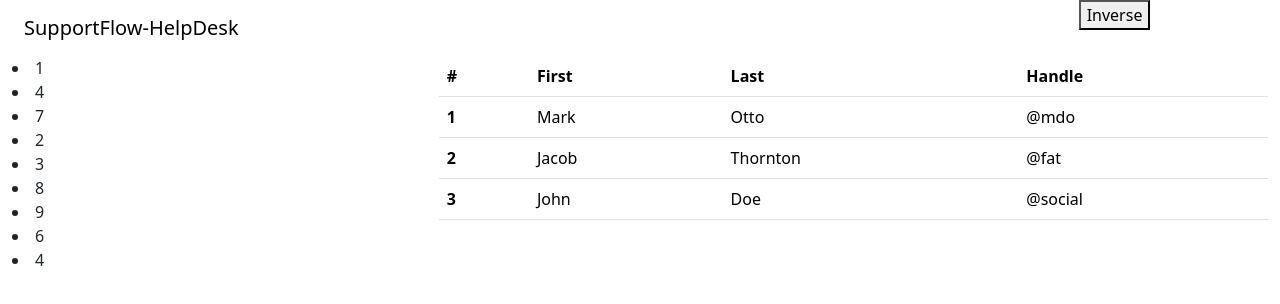
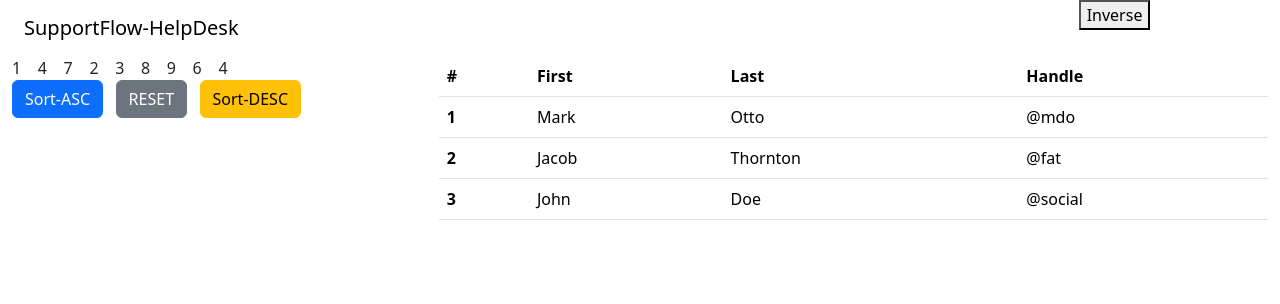
Before and after one commit to imtiyaz-hirani/hex_fsd_sept-2026, a React (Vite) app in the folder react-ui/: page / in a window 1280 px wide. Shown: the top 304 px of the page. Built offline with nearby package versions, Linux system fonts and the light colour scheme.

Commit message:
state variables

```diff
--- a/react-ui/src/components/Nums.jsx
+++ b/react-ui/src/components/Nums.jsx
@@ -1,13 +1,37 @@
+import { useState } from "react";
+
 function Nums() {
-    const nums = [1, 4, 7, 2, 3, 8, 9, 6, 4]
+    const nums = [1, 4, 7, 2, 3, 8, 9, 6, 4] // normal variable that holds array
+    const [numsArry,setNumsArry] = useState([1, 4, 7, 2, 3, 8, 9, 6, 4]);  // state variable that is saved in reacts context
+    const [numsClone, setNumsClone] = useState([...numsArry])
+    const sortFn = (direction)=>{
+        switch(direction) {
+            case 'ASC':
+                setNumsArry([...numsArry.sort((a, b) => a - b)])
+                break;
+            case 'DESC':
+                setNumsArry([...numsArry.sort((a, b) => b - a)])
+                break;
+            default:
+                setNumsArry([...numsClone])
+                break;     // {... obj} [...arry]
+        }
+
+    }
     return (
         <div>
             {/** Iterating over the array using map */}
             {
-                nums.map((n, index) => (
-                    <li key={index}>{n}</li>
+                numsArry.map((n, index) => (
+                    <span key={index}>{n} &nbsp; &nbsp;</span>
                 ))
             }
+
+            <div>
+                <button className="btn btn-primary" onClick={()=>sortFn('ASC')}>Sort-ASC</button>&nbsp; &nbsp;
+                <button className="btn btn-secondary" onClick={()=>sortFn('RESET')}>RESET</button>&nbsp; &nbsp;
+                <button className="btn btn-warning" onClick={()=>sortFn('DESC')}>Sort-DESC</button>
+            </div>
         </div>
     )
 }
```
